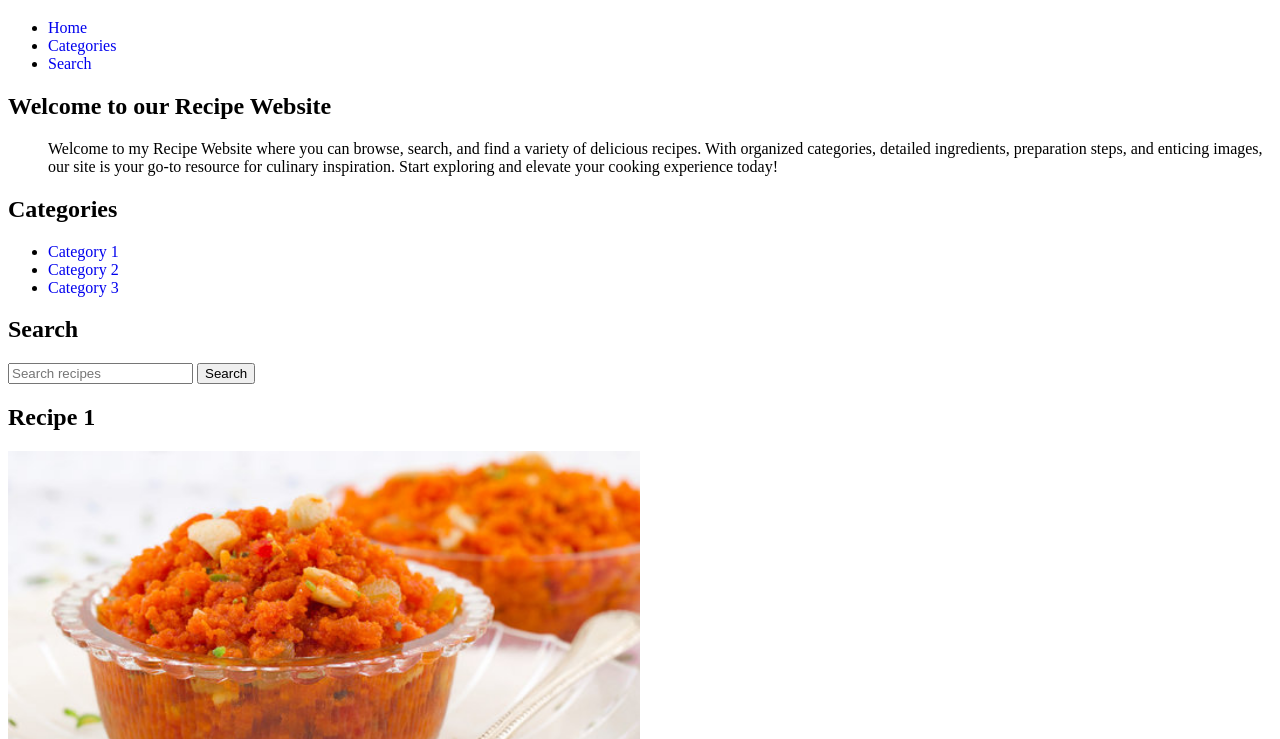
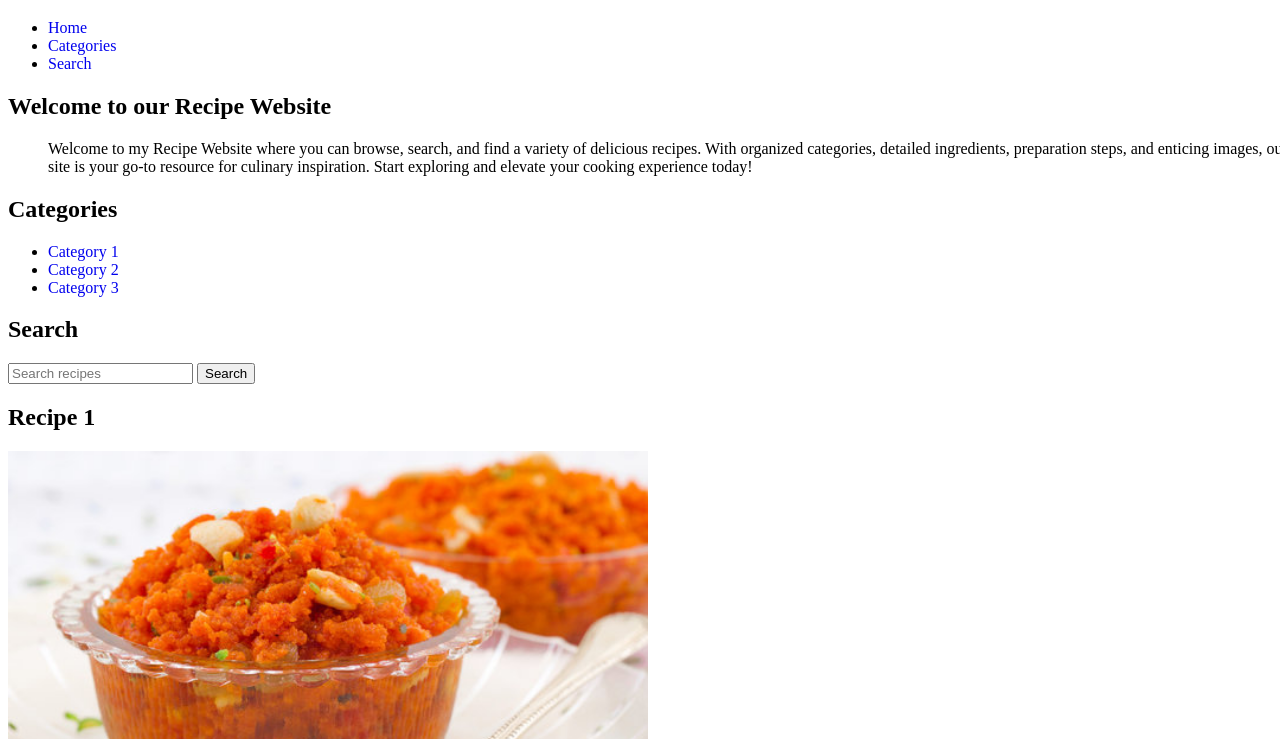
Before and after one commit to mohit7386/HTML_Projects, a plain HTML site: page Project4/Receipe.html in a window 1280 px wide. Shown: the part 61-800 px from the top of the page. Drawn offline with Linux system fonts and the light colour scheme.

Commit message:
Changes Committed

```diff
--- a/Project4/Receipe.html
+++ b/Project4/Receipe.html
@@ -7,7 +7,7 @@
     /* Add your CSS styles here */
   </style>
 </head>
-<body>
+<body style="width:100%;">
   <header>
     <h1>Recipe Website</h1>
     <nav>
```
